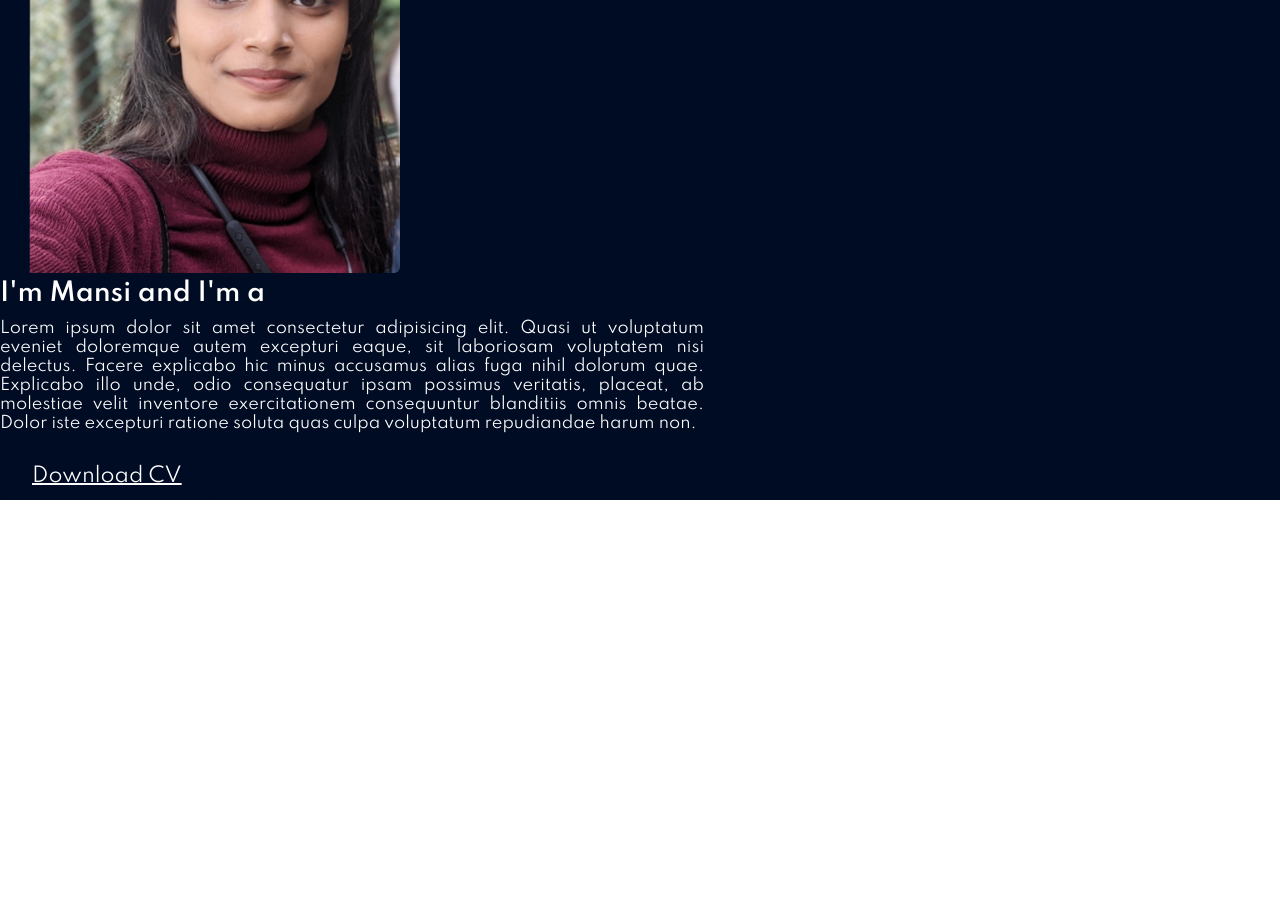
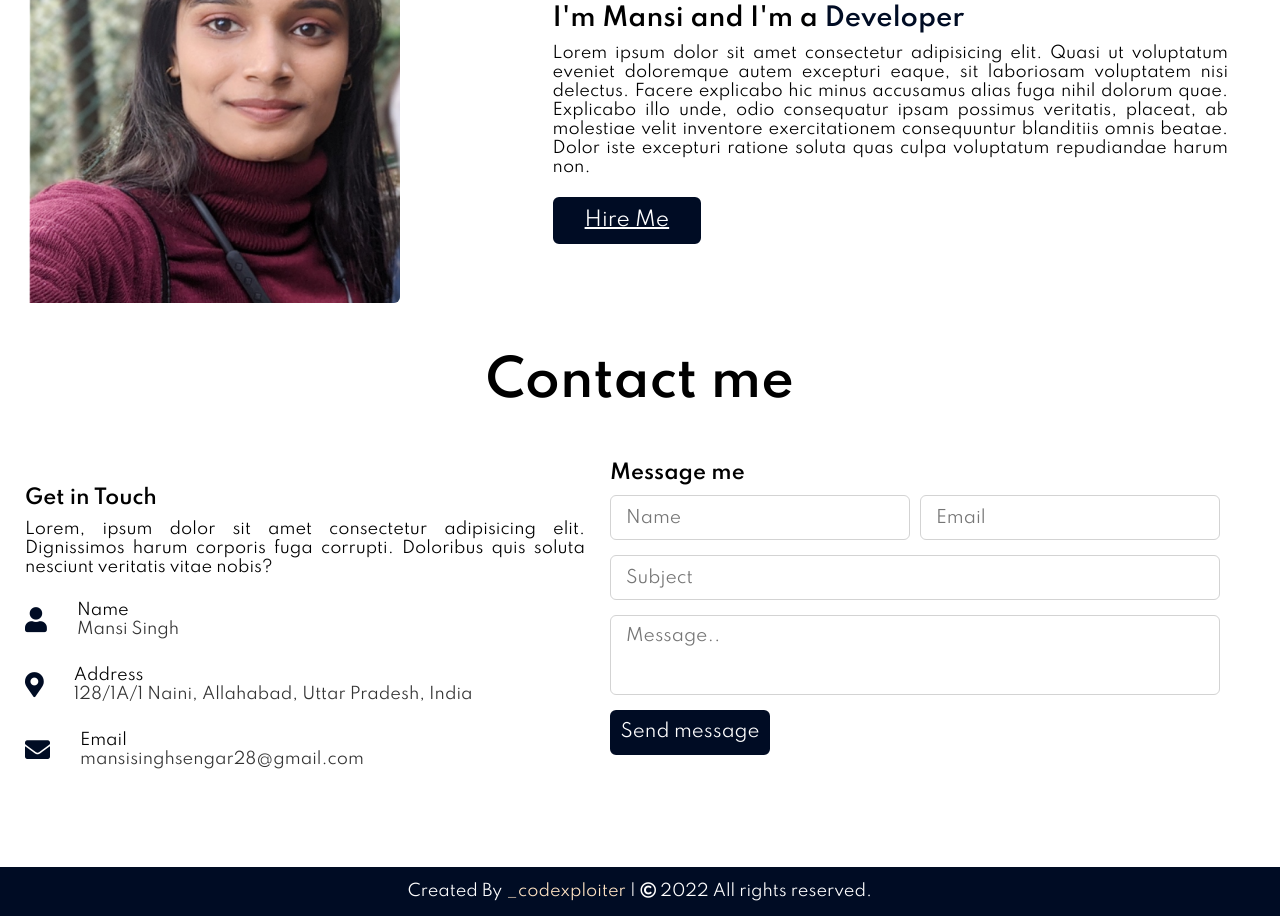
Before and after one commit to mansisingh2803/MY_Portfolio, a plain HTML site: page index.html in a window 1280 px wide. Shown: the part 1076-1992 px from the top of the page. Before the commit the page ends 1576 px from the top, so only its background shows below. Drawn offline with Linux system fonts and the light colour scheme; a web font is replaced by a local one.

Commit message:
changes occur

```diff
--- a/index.html
+++ b/index.html
@@ -7,6 +7,8 @@
     <title>Portfolio</title>
     <link rel="stylesheet" href="style.css">
     <script src="app.js"></script>
+    <link rel="stylesheet" href="https://cdnjs.cloudflare.com/ajax/libs/font-awesome/5.15.3/css/all.min.css"/>
+
 </head>
 <body>
     <div class="container">
@@ -17,7 +19,7 @@
             <li><a href="#about">About</a></li>
             <li><a href="#">Skills</a></li>
             <li><a href="#">Project</a></li>
-            <li><a href="#">Contact</a></li>
+            <li><a href="#contact">Contact</a></li>
         </ul>
     </header>
   <!--Home Section-->
@@ -41,21 +43,85 @@
 
    <!--About-->
    <div class="about" id="about">
+    <h2 class="title">About me</h2>
     <div class="max-width">
-        <h2 class="title">About me</h2>
+
         <div class="about-content">
             <div class="column left">
                 <img src="mypic.png" alt="">
             </div>
             <div class="column right">
-                <div class="text">I'm Mansi and I'm a <span class="typing-2"></span></div>
+                <div class="text">I'm Mansi and I'm a <span class="typing-2">Developer</span></div>
                 <p>Lorem ipsum dolor sit amet consectetur adipisicing elit. Quasi ut voluptatum eveniet doloremque autem excepturi eaque, sit laboriosam voluptatem nisi delectus. Facere explicabo hic minus accusamus alias fuga nihil dolorum quae. Explicabo illo unde, odio consequatur ipsam possimus veritatis, placeat, ab molestiae velit inventore exercitationem consequuntur blanditiis omnis beatae. Dolor iste excepturi ratione soluta quas culpa voluptatum repudiandae harum non.</p>
-                <a href="#">Download CV</a>
+                <a href="#">Hire Me</a>
             </div>
         </div>
     </div>
 </div>
 
+ <!-- contact section start -->
+ <section class="contact" id="contact">
+    <div class="max-width">
+        <h2 class="title">Contact me</h2>
+        <div class="contact-content">
+            <div class="column left">
+                <div class="text">Get in Touch</div>
+                <p>Lorem, ipsum dolor sit amet consectetur adipisicing elit. Dignissimos harum corporis fuga corrupti. Doloribus quis soluta nesciunt veritatis vitae nobis?</p>
+                <div class="icons">
+                    <div class="row">
+                        <i class="fas fa-user"></i>
+                        <div class="info">
+                            <div class="head">Name</div>
+                            <div class="sub-title">Mansi Singh</div>
+                        </div>
+                    </div>
+                    <div class="row">
+                        <i class="fas fa-map-marker-alt"></i>
+                        <div class="info">
+                            <div class="head">Address</div>
+                            <div class="sub-title">128/1A/1 Naini, Allahabad, Uttar Pradesh, India</div>
+                        </div>
+                    </div>
+                    <div class="row">
+                        <i class="fas fa-envelope"></i>
+                        <div class="info">
+                            <div class="head">Email</div>
+                            <div class="sub-title">mansisinghsengar28@gmail.com</div>
+                        </div>
+                    </div>
+                </div>
+            </div>
+            <div class="column right">
+                <div class="text">Message me</div>
+                <form action="#">
+                    <div class="fields">
+                        <div class="field name">
+                            <input type="text" placeholder="Name" required>
+                        </div>
+                        <div class="field email">
+                            <input type="email" placeholder="Email" required>
+                        </div>
+                    </div>
+                    <div class="field">
+                        <input type="text" placeholder="Subject" required>
+                    </div>
+                    <div class="field textarea">
+                        <textarea cols="30" rows="10" placeholder="Message.." required></textarea>
+                    </div>
+                    <div class="button-area">
+                        <button type="submit">Send message</button>
+                    </div>
+                </form>
+            </div>
+        </div>
+    </div>
+</section>
+<!-- footer section start -->
+<footer>
+    Created By <span class="span">_codexploiter</span> | <span class="far fa-copyright"></span> 2022 All rights reserved.</span>
+</footer>
+
 </div>
+<script src="app.js"></script>
 </body>
 </html>
--- a/style.css
+++ b/style.css
@@ -6,15 +6,35 @@
     font-family: 'Spartan', sans-serif;
 
 }
+html{
+    scroll-behavior: smooth;
+}
+/* custom scroll bar */
+::-webkit-scrollbar {
+    width: 10px;
+}
+::-webkit-scrollbar-track {
+    background: #f1f1f1;
+}
+::-webkit-scrollbar-thumb {
+    background: #888;
+}
+::-webkit-scrollbar-thumb:hover {
+    background: #555;
+}
 .container{
-    height:100vh;
-    width:100%;
-    background-color: #000c24;
 
 
-}
-.container .max-width{
-    overflow: hidden;
+    background: url("Group\ 88.png") no-repeat center;
+    width:100%;
+    color: #fff;
+    height: 110vh;
+    background-size:cover;
+    position:relative;
+
+
+
+
 }
 header{
     height:15vh;
@@ -98,13 +118,8 @@ header ul li a:hover{
 
   /* about */
 
- .about {
-    background-color: #000c24;
-    display:flex;
-    color: #fff;
-
-
-
+ .about .max-width .about-content{
+     display:flex;
  }
   .about .about-content .left{
 
@@ -119,16 +134,30 @@ header ul li a:hover{
 .about .about-content .right{
     width: 55%;
 }
+.about .title{
+    color:#000;
+    text-align: center;
+    font-size: 50px;
+    font-family: 'Spartan';
+}
+.about .about-content .right{
+    padding-top:100px;
+    justify-content: space-around;
+    margin-right: 52px;
+    text-align: left;
+}
 .about .about-content .right .text{
     font-size: 25px;
     font-weight: 600;
     margin-bottom: 10px;
+    color: #000;
 }
 .about .about-content .right .text span{
     color: #000C24;
 }
 .about .about-content .right p{
     text-align: justify;
+    color: #000;
 }
 .about .about-content .right a{
     display: inline-block;
@@ -146,3 +175,127 @@ header ul li a:hover{
     color: #000C24;
     background: none;
 }
+
+/* contact section styling */
+
+.contact .contact-content{
+    display: flex;
+    padding-top: 50px;
+}
+.contact .max-width .title{
+    color: #000;
+    padding-top:45px;
+    text-align: center;
+    font-size: 50px;
+}
+
+.contact .contact-content .column{
+    width: calc(50% - 30px);
+    color: #000;
+}
+.contact .contact-content .text{
+    font-size: 20px;
+    font-weight: 600;
+    margin-bottom: 10px;
+    color: #000;
+}
+.contact .contact-content .left{
+    padding: 25px;
+}
+.contact .contact-content .left p{
+    text-align: justify;
+    color: #000;
+}
+.contact .contact-content .left .icons{
+    margin: 10px 0;
+    color: #000;
+}
+.contact .contact-content .row{
+    display: flex;
+    height: 65px;
+    align-items: center;
+}
+.contact .contact-content .row .info{
+    margin-left: 30px;
+}
+.contact .contact-content .row i{
+    font-size: 25px;
+    color: #000c24;
+}
+.contact .contact-content .info .head{
+    font-weight: 500;
+}
+.contact .contact-content .info .sub-title{
+    color: #333;
+}
+.contact .right form .fields{
+    display: flex;
+}
+.contact .right form .field,
+.contact .right form .fields .field{
+    height: 45px;
+    width: 100%;
+    margin-bottom: 15px;
+}
+.contact .right form .textarea{
+    height: 80px;
+    width: 100%;
+}
+.contact .right form .name{
+    margin-right: 10px;
+}
+.contact .right form .field input,
+.contact .right form .textarea textarea{
+    height: 100%;
+    width: 100%;
+    border: 1px solid lightgrey;
+    border-radius: 6px;
+    outline: none;
+    padding: 0 15px;
+    font-size: 17px;
+    font-family: 'Spartan', sans-serif;
+    transition: all 0.3s ease;
+}
+.contact .right form .field input:focus,
+.contact .right form .textarea textarea:focus{
+    border-color: #b3b3b3;
+}
+.contact .right form .textarea textarea{
+  padding-top: 10px;
+  resize: none;
+}
+.contact .right form .button-area{
+  display: flex;
+  align-items: center;
+}
+.right form .button-area button{
+  color: #fff;
+  display: block;
+  width: 160px!important;
+  height: 45px;
+  outline: none;
+  font-size: 18px;
+  font-weight: 500;
+  border-radius: 6px;
+  cursor: pointer;
+  flex-wrap: nowrap;
+  background: #000C24;
+  border: 2px solid #000C24;
+  transition: all 0.3s ease;
+}
+.right form .button-area button:hover{
+  color: #000C24;
+  background: none;
+}
+/* footer section styling */
+footer{
+    background: #000c24;
+    padding: 15px 23px;
+    color: #fff;
+    text-align: center;
+   margin-top: 50px;
+}
+footer .span {
+    color:bisque;
+    text-decoration: none;
+}
```
Also changed, not shown: app.js (deleted).
